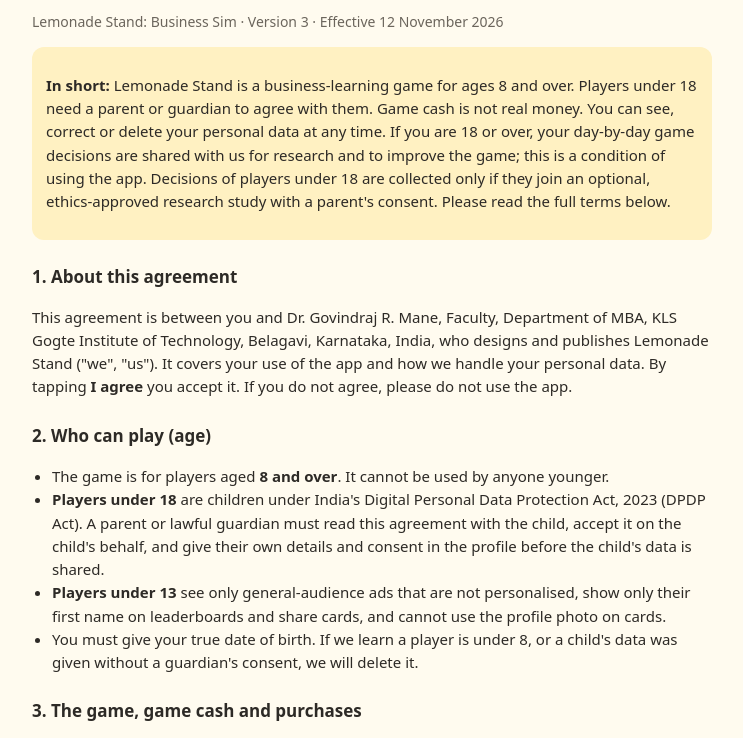
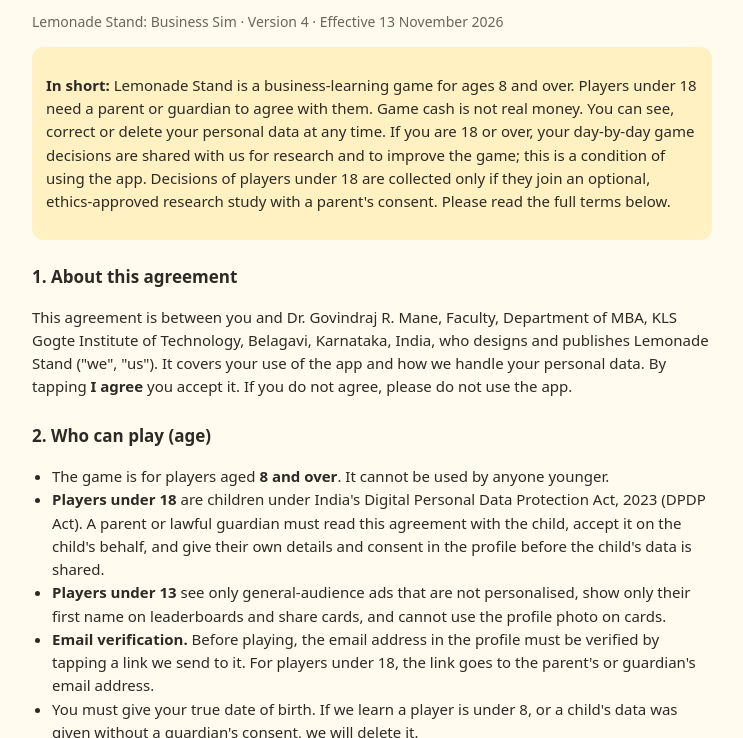
Before and after one commit to govindrajresearch/lemonade-stand-privacy, a plain HTML site: page terms.html in a window 1280 px wide. Shown: the part 64-802 px from the top of the page, without its empty margins (268-1011 px from the left). Drawn offline with Linux system fonts and the light colour scheme.

Commit message:
Update terms.htmlTerms of the Agreement version 4: email verification

```diff
--- a/terms.html
+++ b/terms.html
@@ -21,7 +21,7 @@
 <body>
 <main>
 <h1>Terms of the Agreement</h1>
-<p class="muted">Lemonade Stand: Business Sim · Version 3 · Effective 12 November 2026</p>
+<p class="muted">Lemonade Stand: Business Sim · Version 4 · Effective 13 November 2026</p>
 
 <div class="box"><p><b>In short:</b> Lemonade Stand is a business-learning game for ages 8 and over. Players under 18 need a parent or guardian to agree with them. Game cash is not real money. You can see, correct or delete your personal data at any time. If you are 18 or over, your day-by-day game decisions are shared with us for research and to improve the game; this is a condition of using the app. Decisions of players under 18 are collected only if they join an optional, ethics-approved research study with a parent's consent. Please read the full terms below.</p></div>
 
@@ -33,6 +33,7 @@
   <li>The game is for players aged <b>8 and over</b>. It cannot be used by anyone younger.</li>
   <li><b>Players under 18</b> are children under India's Digital Personal Data Protection Act, 2023 (DPDP Act). A parent or lawful guardian must read this agreement with the child, accept it on the child's behalf, and give their own details and consent in the profile before the child's data is shared.</li>
   <li><b>Players under 13</b> see only general-audience ads that are not personalised, show only their first name on leaderboards and share cards, and cannot use the profile photo on cards.</li>
+  <li><b>Email verification.</b> Before playing, the email address in the profile must be verified by tapping a link we send to it. For players under 18, the link goes to the parent's or guardian's email address.</li>
   <li>You must give your true date of birth. If we learn a player is under 8, or a child's data was given without a guardian's consent, we will delete it.</li>
 </ul>
 
@@ -55,7 +56,7 @@
 <p>We are the <b>Data Fiduciary</b> for the personal data described here. We process it only with your consent (or, for a child, the parent's or guardian's consent), only for the purposes listed, and we do not sell it.</p>
 <table>
   <tr><th>What</th><th>Why</th><th>Where, and for how long</th></tr>
-  <tr><td>Profile: name, date of birth, gender, degree, college, university, address, city, state, PIN, country, email, mobile; for under-18s, the parent's or guardian's name, relationship, mobile and email and their consent</td><td>To run your profile and age rules, and to contact you about training programmes, workshops and updates to the game</td><td>On your phone, and a copy in our Google Sheets; kept until you ask us to delete it, and no longer than 3 years after your last update</td></tr>
+  <tr><td>Profile: name, date of birth, gender, degree, college, university, address, city, state, PIN, country, email, mobile; for under-18s, the parent's or guardian's name, relationship, mobile and email and their consent</td><td>To run your profile and age rules, and to contact you about training programmes, workshops and updates to the game</td><td>On your phone, and a copy in our Google Sheets; kept until you ask us to delete it, and no longer than 3 years after your last update. The email address to be verified (for under-18s, the parent's or guardian's) is also held by Google Firebase Authentication, which sends the verification link, until you ask us to delete it.</td></tr>
   <tr><td>Game progress, settings, badges, decision log and profile photo</td><td>To play, show your Business Report and make share cards</td><td>Only on your phone; removed when you uninstall. The photo is never sent to us.</td></tr>
   <tr><td>Leaderboards (only if you join): first name and last initial, player ID, college, state, country, scores</td><td>To show rankings to other players</td><td>Google Firebase, Mumbai, India; until you leave or ask us to delete</td></tr>
   <tr><td><b>Game decisions (players 18 and over; a condition of using the app):</b> each game day's decisions and results (prices, supplies, recipe, advertising, loans, sales, profit), with your player ID, the game's date and time, and an optional class code. Not your name, phone, email or address.</td><td>Research and teaching in business and management studies, and improving the game's design and balance. Results are published only in summary or anonymised form.</td><td>Google Firebase, Mumbai, India, for 180 days; then a private Google Sheets archive in our Google account for no longer than 3 years</td></tr>
```
